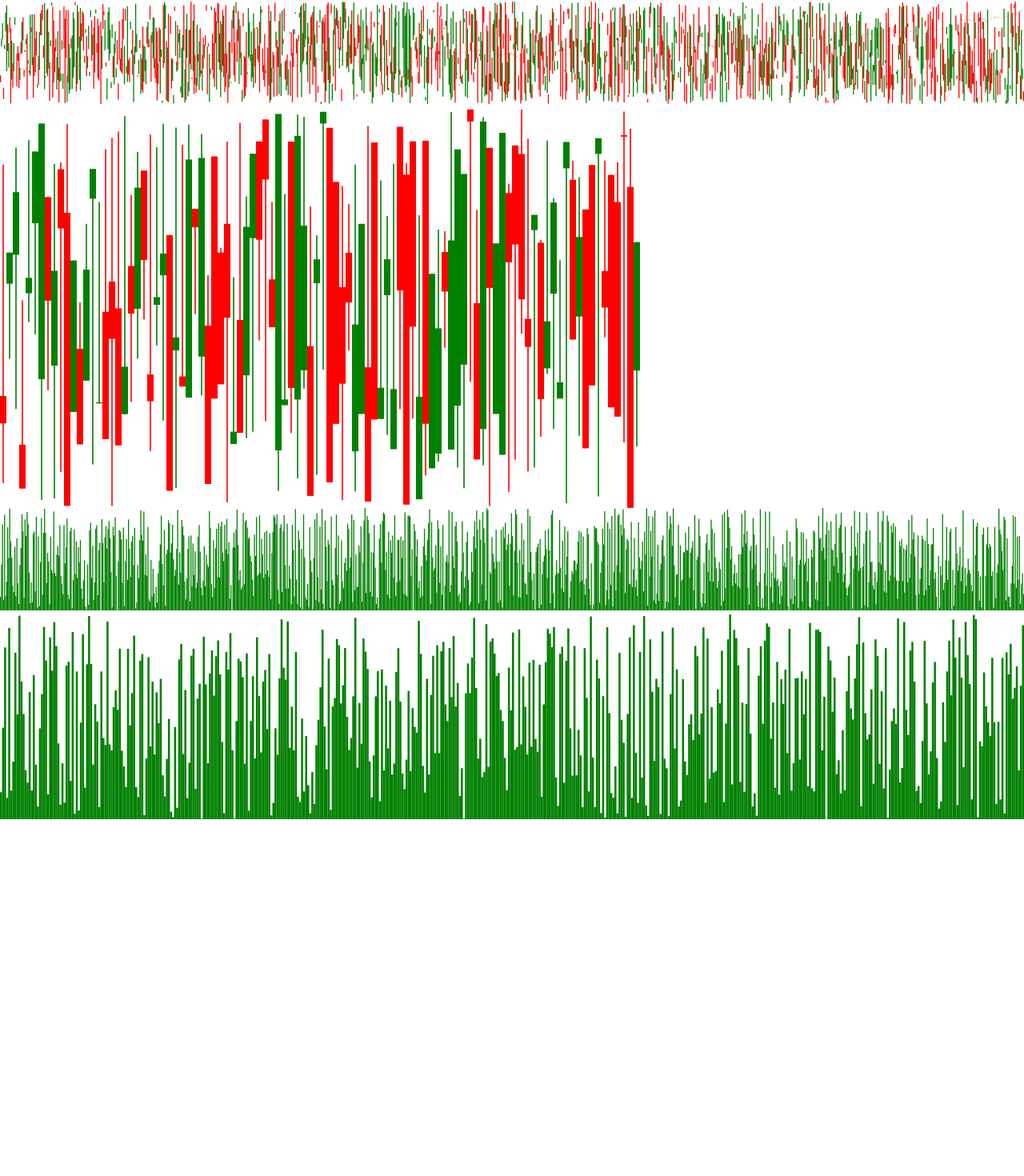
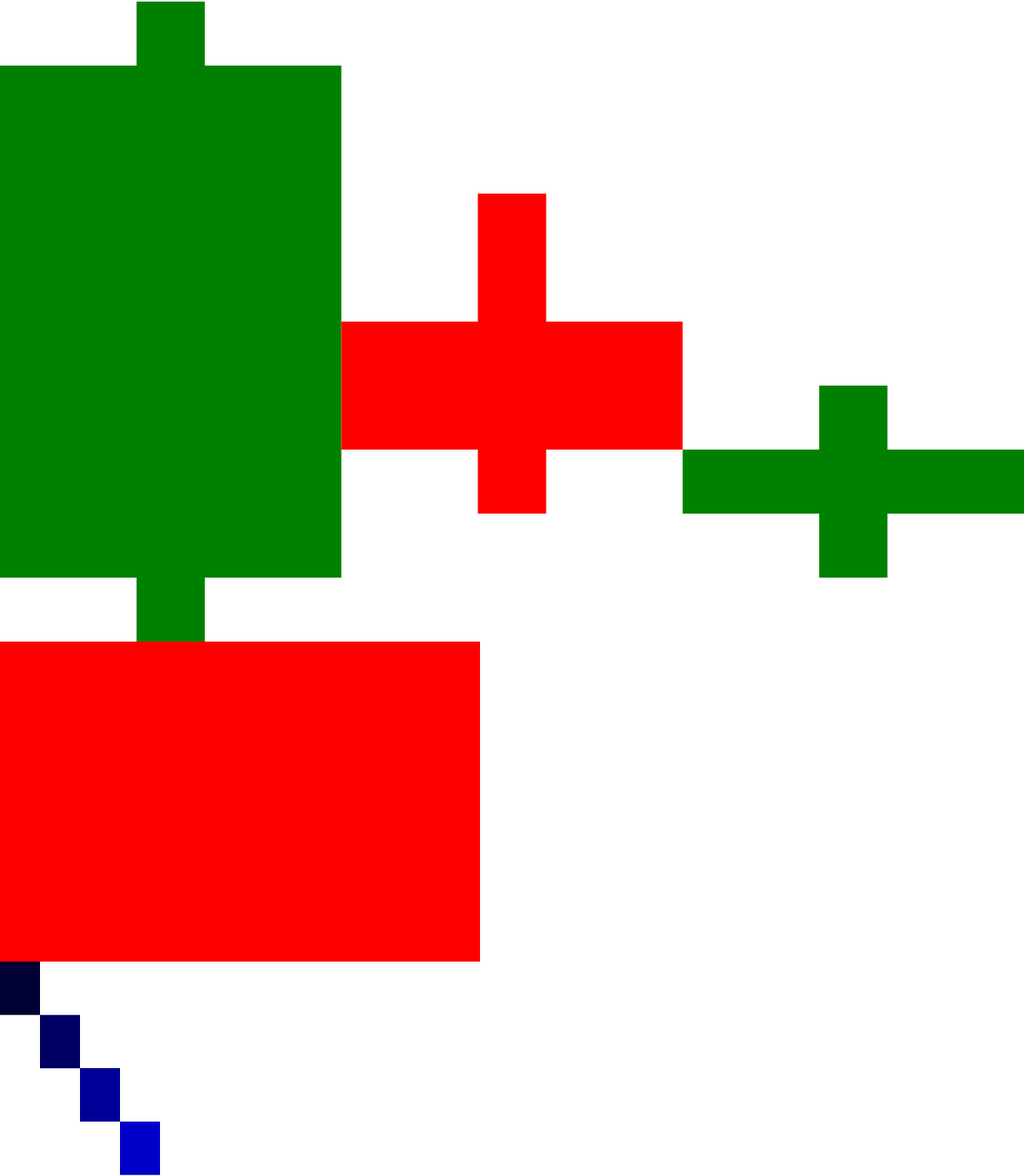
Before and after one commit to quaffpotion/stock-frontend, an Angular app in the folder frontend/: page / in a window 1280 px wide. Shown: the part 56-1526 px from the top of the page at 80% size. Built offline with nearby package versions, Linux system fonts and the light colour scheme.

Commit message:
small cleanup, need to have data as @Input()

```diff
--- a/frontend/src/app/app.component.html
+++ b/frontend/src/app/app.component.html
@@ -1,17 +1,17 @@
 <app-search-container [mockdata]="mockdata"></app-search-container>
+
 <app-candlestick-chart></app-candlestick-chart>
-<div style="width: 100%; height:50vh; background: red;">
-  <svg width="100%" height="100%" preserveAspectRatio="none" viewBox="0 0 3 10">
-    <g>
-      <rect x="0" width="1" height="4"></rect>
-      <rect x="1" width="1" height="7"></rect>
-      <rect x="2" width="1" height="10"></rect>
+<div style="width: 600px; height:400px; background: red;">
+  <svg width="100%" height="100%" preserveAspectRatio="none" viewBox="0 -4 5 4">
+    <g scale="(1 -1)">
+       <rect x="0" width="1" height="1"></rect>
+      <rect x="1" width="1" height="3"></rect>
+      <rect x="2" width="1" height="4"></rect>
+      <rect x="3" width="1" height="2"></rect>
     </g>
   </svg>
 </div>
-<svg>
-  <rect width="200" height="100"></rect>
-</svg>
+<div>
   <svg preserveAspectRatio="none" width="200" height="400" viewBox="0 0 4 6">
     <rect x="2" y="2" width="1" height="1"></rect>
     <rect
@@ -24,6 +24,8 @@
     ></rect>
     <rect x="2" y="5" width="1" height="1" fill="purple"></rect>
   </svg>
+</div>
+
 <svg preserveAspectRatio="none" width="200" height="200" viewBox="0 0 3 2">
   <rect
     *ngFor="let i of [1, 2, 3]; index as idx"
--- a/frontend/src/app/app.component.ts
+++ b/frontend/src/app/app.component.ts
@@ -6,6 +6,8 @@ import * as d3 from 'd3';
 import { Observable } from 'rxjs';
 import { delay } from 'rxjs/operators';
 import { HttpClient } from '@angular/common/http';
+import { MSFT } from './msft';
+import { Ohlc } from './ohlc.model';
 
 interface DataModel {
   letter: string;
@@ -20,6 +22,7 @@ interface DataModel {
 export class AppComponent implements AfterContentInit {
   data: Observable<DataModel>;
   count: any = 0;
+  somedata: Ohlc[];
 
   /*Create fake data from various sources*/
   /*eventually make into a service*/
@@ -38,6 +41,14 @@ export class AppComponent implements AfterContentInit {
   //     .get<DataModel>('./assets/data.json')
   //     .pipe(delay(3000 * this.count++));
   // }
+
+  constructor() {
+    this.somedata = [
+      new Ohlc(1,10,0,9),
+      new Ohlc(5,7,2,3),
+      new Ohlc(2,4,1,3),
+    ]
+  }
 
   color(r, g, b) {
     return `rgb(${r}, ${g}, ${b})`;
--- a/frontend/src/app/candlestick-chart/candlestick-chart.component.html
+++ b/frontend/src/app/candlestick-chart/candlestick-chart.component.html
@@ -1,4 +1,5 @@
-<svg viewBox="0 -100 1000 100">
+
+<!-- <svg viewBox="0 -100 1000 100">
   <g transform="scale(1,-1)">
     <rect
       *ngFor="let stock of data2.slice(0, 999); index as candleposition"
@@ -17,17 +18,16 @@
       attr.fill="{{ upday(stock) }}"
     ></rect>
   </g>
-</svg>
-<div style="width:800px; height:500px;">
+</svg> -->
+<div style="width:100%;height:100vh">
   <svg
     width="100%"
     height="100%"
     preserveAspectRatio="none"
-    viewBox="0 -100 100 100"
+    viewBox="0 -10 3 10"
   >
-    <g transform="scale(1 -1)">
+    <g *ngFor="let stock of data3; index as candleposition" transform="scale(1 -1)">
       <rect
-        *ngFor="let stock of stocks.slice(0, 100); index as candleposition"
         [attr.x]="candleposition + 0.4"
         [attr.y]="min(stock.open, stock.close, stock.high, stock.low)"
         [attr.height]="this.minmax(stock)"
@@ -35,7 +35,6 @@
         attr.fill="{{ upday(stock) }}"
       ></rect>
       <rect
-        *ngFor="let stock of stocks; index as candleposition"
         [attr.x]="candleposition"
         [attr.y]="min(stock.open, stock.close)"
         [attr.height]="abs(stock.open - stock.close)"
@@ -45,7 +44,7 @@
     </g>
   </svg>
 </div>
-<svg viewBox="0 -100 1000 100">
+<!-- <svg viewBox="0 -100 1000 100">
   <g transform="scale(1,-1)">
     <rect
       *ngFor="let height of data; index as barposition"
@@ -55,10 +54,10 @@
       fill="green"
     ></rect>
   </g>
-</svg>
+</svg> -->
 <!-- below the height on the page is
 scaled by a factor of 2x-->
-<svg viewBox="0 -100 500 100">
+<!-- <svg viewBox="0 -100 500 100">
   <g transform="scale(1,-1)">
     <rect
       *ngFor="let height of data; index as barposition"
@@ -68,11 +67,11 @@ scaled by a factor of 2x-->
       fill="green"
     ></rect>
   </g>
-</svg>
+</svg> -->
 <!-- below is the version that scales so
 that the bar width changes depending on
 how many datapoints are in view -->
-<svg viewBox="0 -100 250 100">
+<!-- <svg viewBox="0 -100 250 100">
   <g>
     <rect
       *ngFor="let height of data; index as barposition"
@@ -82,9 +81,9 @@ how many datapoints are in view -->
       fill="green"
     ></rect>
   </g>
-</svg>
+</svg> -->
 
-<svg viewBox="0 -4 4 4">
+<!-- <svg viewBox="0 -4 4 4">
   <g transform="scale(1,-1)">
     <rect x="0" y="0" width="1" height="1" fill="blue"></rect>
     <rect x="1" y="0" width="1" height="1" fill="red"></rect>
@@ -95,4 +94,4 @@ how many datapoints are in view -->
     <rect x="2" y="3" width="1" height="1" fill="green"></rect>
     <rect x="3" y="3" width="1" height="1" fill="purple"></rect>
   </g>
-</svg>
+</svg> -->
--- a/frontend/src/app/candlestick-chart/candlestick-chart.component.ts
+++ b/frontend/src/app/candlestick-chart/candlestick-chart.component.ts
@@ -1,4 +1,5 @@
-import { Component } from '@angular/core';
+import { Component, Input } from '@angular/core';
+import { Ohlc } from "../ohlc.model";
 import { MSFT } from '../msft';
 @Component({
   selector: 'app-candlestick-chart',
@@ -6,31 +7,38 @@ import { MSFT } from '../msft';
   styleUrls: ['./candlestick-chart.component.css']
 })
 export class CandlestickChartComponent {
+  @Input() ourdata: Ohlc[]
   min = Math.min;
   max = Math.max;
   abs = Math.abs;
-  data: number[];
-  data2: {
-    open: number;
-    high: number;
-    low: number;
-    close: number;
-  }[];
-  stocks: {
-    open: number;
-    high: number;
-    low: number;
-    close: number;
-  }[];
+  // data: number[];
+  // data2: {
+  //   open: number;
+  //   high: number;
+  //   low: number;
+  //   close: number;
+  // }[];
+  // stocks: {
+  //   open: number;
+  //   high: number;
+  //   low: number;
+  //   close: number;
+  // }[];
+  data3: Ohlc[];
   constructor() {
-    this.data2 = MSFT;
-    this.data = [...new Array(1000)].map(() => Math.random() * 100);
-    this.stocks = [...new Array(1000)].map(() => ({
-      open: Math.random() * 100,
-      high: 50 + Math.random() * 50,
-      low: 50 - Math.random() * 50,
-      close: Math.random() * 100
-    }));
+    this.data3=[
+      new Ohlc(1,10,0,9),
+      new Ohlc(5,7,2,3),
+      new Ohlc(2,4,1,3),
+    ];
+    // this.data2 = MSFT;
+    // this.data = [...new Array(1000)].map(() => Math.random() * 100);
+    // this.stocks = [...new Array(1000)].map(() => ({
+    //   open: Math.random() * 100,
+    //   high: 50 + Math.random() * 50,
+    //   low: 50 - Math.random() * 50,
+    //   close: Math.random() * 100
+    // }));
   }
 
   minmax(stock) {
```
Lines whose indentation alone changed are shown as unchanged.
